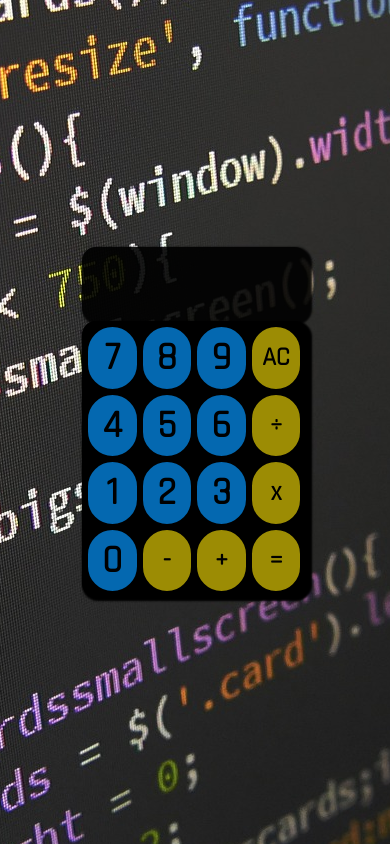
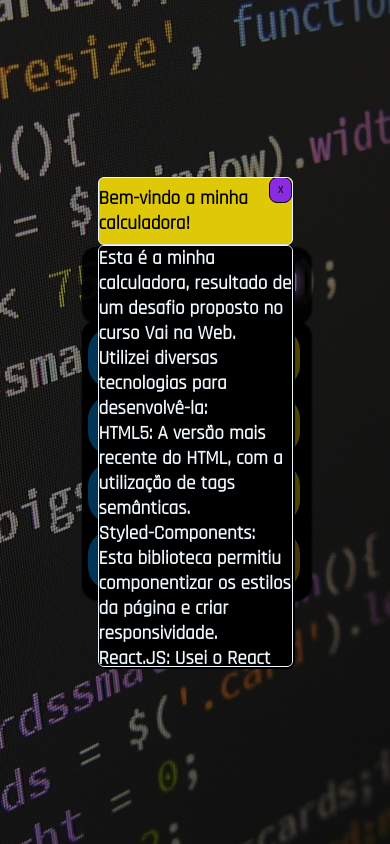
Before and after one commit to GiulianoBotelho/Calculadora_React, a React (Vite) app: page / in a window 390 px wide. Built offline with nearby package versions, Linux system fonts and the light colour scheme.

Commit message:
feat: modal informativo, fix: ajuste responsivo

```diff
--- a/package.json
+++ b/package.json
@@ -10,6 +10,7 @@
     "preview": "vite preview"
   },
   "dependencies": {
+    "framer-motion": "^10.16.4",
     "react": "^18.2.0",
     "react-dom": "^18.2.0",
     "styled-components": "^6.1.0"
--- a/src/App.jsx
+++ b/src/App.jsx
@@ -2,6 +2,8 @@ import { useState } from 'react';
 import styled from 'styled-components'
 import { createGlobalStyle } from 'styled-components'
 import backgroundImage from './assets/code.jpg'
+import Modal from './components/modal.jsx'
+
 
 
 const GlobalCSS = createGlobalStyle`
@@ -30,7 +32,6 @@ const GlobalCSS = createGlobalStyle`
     border: 0.1px solid #db9edd;
   }
 `
-
 // BACKGROUND
 const Body = styled.body`
 background-image: url(${backgroundImage});
@@ -126,8 +127,12 @@ background-color: rgb(222, 200, 7);
 
 
 `
-// VISOR
+//VISOR
 const Visor = styled.div`
+padding-right: 8px;
+display: flex;
+align-items: center;
+justify-content: flex-end;
 overflow: auto;
 background-color: #000000;
 color: white;
@@ -140,7 +145,7 @@ opacity: 0.9;
   border: solid #000000;
   width: 33%;
   border-radius: 14px;
-  height: 12vh;
+  height: 10vh;
   box-shadow: 2px 2px 2px 2px #000000;
 
   @media (max-width: 481px)  {
@@ -159,6 +164,7 @@ opacity: 0.9;
     }
 
 `
+//CORPO DA CALCULADORA
 const Calculadora = styled.div`
 border: solid;
 border-radius: 14px;
@@ -181,11 +187,13 @@ opacity:1;
 `
 
 function App() {
-
+//VARIAVEIS DE ESTADO
   const [primeiroNumero, setPrimeiroNumero] = useState("");
   const [segundoNumero, setSegundoNumero] = useState("");
   const [operador, setOperador] = useState(null);
-  const [resultado, setResultado] = useState("");
+  const [resultado, setResultado] = useState(0);
+
+
 
   const Clicar = (item) => {
     setResultado("")
@@ -198,7 +206,6 @@ function App() {
   }
 
   const ClicarOperador = (item) => {
-    setResultado("")
     setOperador(item.target.value)
   }
 
@@ -206,13 +213,14 @@ function App() {
     setPrimeiroNumero("")
     setSegundoNumero("")
     setOperador(null)
-    setResultado("")
+    setResultado(0)
   }
 
+ //REALIZACAO DO CALCULO
   const calcular = () => {
     let Resposta = ""
     if (operador === "+") {
-      setPrimeiroNumero("")
+      setPrimeiroNumero("") //LIMPA OS DADOS PARA EXIBIR APENAS O RESULTADO
       setSegundoNumero("")
       setOperador(null)
       Resposta = Number(primeiroNumero) + Number(segundoNumero)
@@ -240,8 +248,8 @@ function App() {
   return (
     <>
       <GlobalCSS />
-
       <Body>
+      <Modal/>
         <Visor> {primeiroNumero} {operador} {segundoNumero} {resultado} </Visor>
         <Calculadora>
           <div>
@@ -268,10 +276,10 @@ function App() {
           </div>
 
           <div>
-            <BotaoOperador value="Limpar" onClick={Limpar}>AC</BotaoOperador>
+            <BotaoOperador  value="Limpar" onClick={Limpar}>AC</BotaoOperador>
             <BotaoOperador onClick={ClicarOperador} value="÷">÷</BotaoOperador>
             <BotaoOperador onClick={ClicarOperador} value="X">x</BotaoOperador>
-            <BotaoOperador onClick={calcular}>=</BotaoOperador>
+            <BotaoOperador style={{backgroundColor:"#D29F23"}} onClick={calcular}>=</BotaoOperador>
           </div>
         </Calculadora>
       </Body>
--- /dev/null
+++ b/src/components/modal.jsx
@@ -0,0 +1,134 @@
+import React from 'react'
+import { useState, useEffect } from 'react'
+import styled from 'styled-components'
+import {motion} from 'framer-motion'
+
+
+const BackgroundModal = styled(motion.section) `
+    z-index: 1;
+    position: fixed;
+    top: 0;
+    left: 0;
+    width: 100%;
+    height: 100%;
+    background: rgba(0, 0, 0, 0.5);
+    display: flex;
+    justify-content: center;
+    align-items: center;
+    flex-direction: column;
+`
+
+const ContentModal = styled(motion.article) `
+border-radius:6px;
+background-color: black;
+opacity: 0.8;
+border: solid;
+width: 50%;
+height: 50%;
+overflow: auto;
+border: solid 1px aliceblue;
+box-shadow: 1px 1px 1px 1px;
+
+`
+
+const Paragraph = styled.p `
+
+font-size: 1.5rem;
+color:aliceblue;
+@media (max-width:800px) {
+    font-size: 20%;
+
+}
+@media (max-width:1366px){
+    font-size: 30%;
+}
+`
+
+const ModalButton = styled.button `
+position: relative;
+margin-bottom:5vh;
+margin-left: 4vw;
+height: 3vh;
+width: 4vh;
+font-size: 10px;
+background-color: blueviolet;
+border: none;
+border-radius: 8px;
+transition: 500ms;
+border: solid 0.2px;
+
+;
+&:hover{
+    background-color: #c79af1;
+    transition: 500ms;
+}
+`
+
+const ModalTittle = styled.h1 `
+border: solid 0.1px aliceblue;
+border-radius:6px;
+width: 50%;
+height: 8%;
+font-size: 1em;
+font-weight: 800;
+background-color: #DEC807;
+display: flex;
+align-items: center;
+justify-content: space-between;
+@media (max-width:800px) {
+    font-size: 20%;
+
+}
+@media (max-width:1366px){
+    font-size: 30%;
+}
+`
+
+
+
+
+export default function Modal() {
+ const [isOpen, setIsOpen] = useState (false)
+
+    useEffect(()=>{
+        const timer = setTimeout(()=>{
+            setIsOpen(true)
+            document.body.classList.add('modal-open');
+        },2000);
+        return () => clearTimeout(timer);
+        document.body.classList.remove('modal-open');
+
+    },[])
+
+if(!isOpen){
+    return null
+}
+  return (
+    <BackgroundModal
+        initial={{opacity:0}}
+        animate={{opacity:1}}
+        transition={{duration:1, delay:1}}
+
+    >
+    <ModalTittle>Bem-vindo a minha calculadora!  <ModalButton onClick={()=> setIsOpen(false)} >X</ModalButton></ModalTittle>
+          <ContentModal
+          initial={{opacity:0, x:-1000}}
+          animate={{opacity:1, x:0}}
+          transition={{duration:1, delay:1}}
+          >
+
+            <Paragraph>Esta é a minha calculadora, resultado de um desafio proposto no curso Vai na Web.</Paragraph>
+<Paragraph>Utilizei diversas tecnologias para desenvolvê-la:</Paragraph>
+<Paragraph>HTML5: A versão mais recente do HTML, com a utilização de tags semânticas.</Paragraph>
+<Paragraph>Styled-Components: Esta biblioteca permitiu componentizar os estilos da página e criar responsividade.</Paragraph>
+<Paragraph>React.JS: Usei o React para a estrutura lógica do projeto.</Paragraph>
+<Paragraph>Framer-Motion: Uma biblioteca do React que usei para animar este pop-up que você está lendo agora!</Paragraph>
+<Paragraph>Obrigado pela visita! Espero que goste!</Paragraph>
+
+
+          </ContentModal>
+
+    </BackgroundModal>
+
+  )
+}
```
Also changed, not shown: 1 other file (tests, documents, lock files or other folders).
